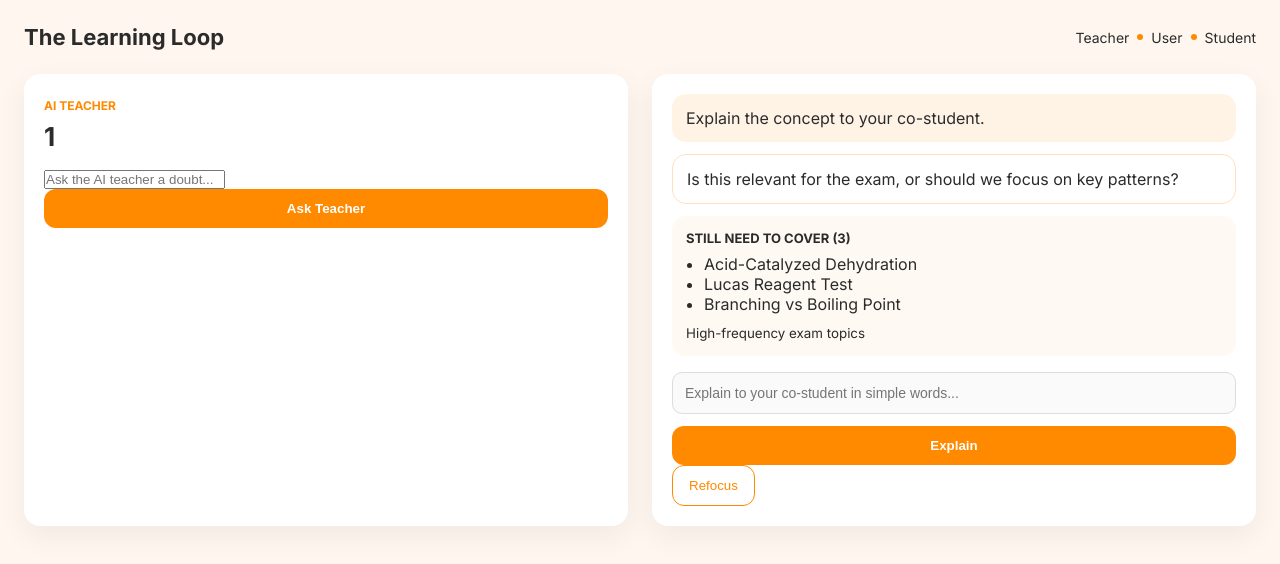
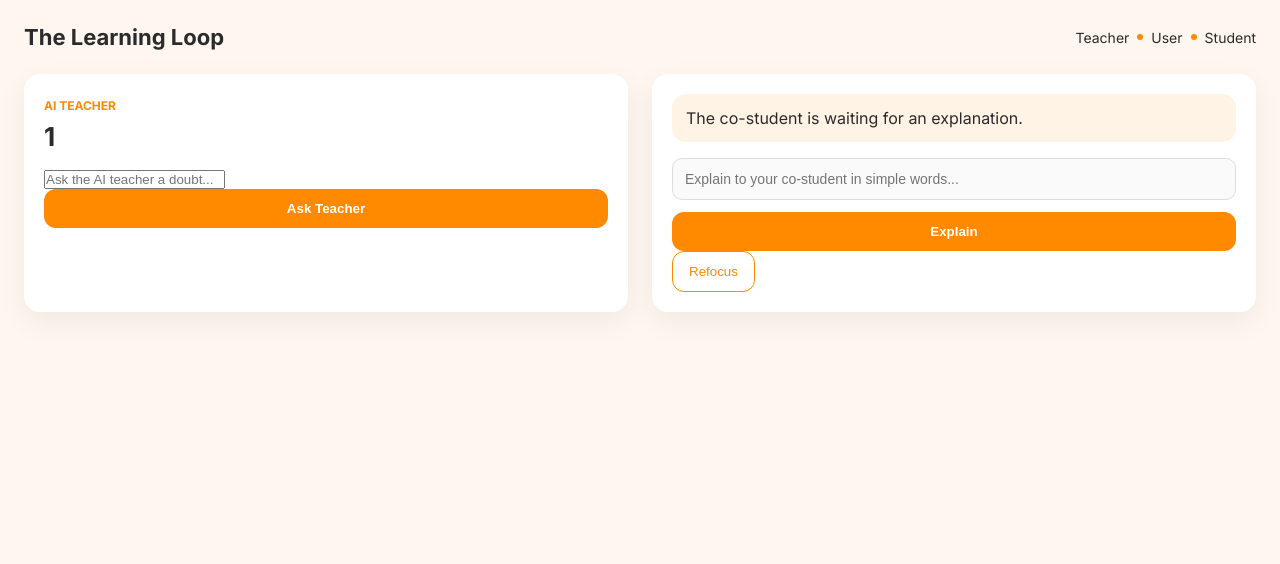
Before and after one commit to YashRajput74/sahajMarg, a React (Vite) app: page /two-assistants/1 in a window 1280 px wide. Shown: the top 564 px of the page. Built offline with nearby package versions, Linux system fonts and the light colour scheme; no server answers.

Commit message:
improvise the co studnet

```diff
--- a/src/pages/twoAssistantsMode/LearningLoop.jsx
+++ b/src/pages/twoAssistantsMode/LearningLoop.jsx
@@ -6,6 +6,7 @@ export default function LearningLoop() {
     const { topic } = useParams();
 
     const [sessionId, setSessionId] = useState(null);
+    const [studentQuestion, setStudentQuestion] = useState("");
 
     const [teacherInput, setTeacherInput] = useState("");
     const [teacherExplanation, setTeacherExplanation] = useState("");
@@ -33,7 +34,6 @@ export default function LearningLoop() {
 
         createSession();
     }, [topic, sessionId]);
-
     async function askTeacher() {
         if (!sessionId || !teacherInput.trim()) return;
 
@@ -53,6 +53,19 @@ export default function LearningLoop() {
         const data = await res.json();
         setTeacherExplanation(data.explanation);
         setTeacherInput("");
+
+        // 🔥 NEW: ask co-student to generate a question
+        const qRes = await fetch(
+            `${BACKEND_URL}/learning-loop/student/question`,
+            {
+                method: "POST",
+                headers: { "Content-Type": "application/json" },
+                body: JSON.stringify({ sessionId }),
+            }
+        );
+
+        const qData = await qRes.json();
+        setStudentQuestion(qData.question);
     }
 
     async function explainToStudent() {
@@ -80,6 +93,8 @@ export default function LearningLoop() {
         setStudentFeedback(evalData.feedback);
         setStudentStatus(evalData.status);
         setStudentInput("");
+        setStudentQuestion("");
+
     }
 
     async function refocus() {
@@ -148,10 +163,15 @@ export default function LearningLoop() {
                     )}
 
                     <div className="ll-chat-card">
-                        <p>{studentFeedback || "Explain the concept to your co-student."}</p>
+                        <p>
+                            {studentQuestion
+                                ? studentQuestion
+                                : "The co-student is waiting for an explanation."}
+                        </p>
                     </div>
 
 
+                    {/*
                     <div className="ll-chat-card ll-exam-focus">
                         <p>
                             Is this relevant for the exam, or should we focus on key patterns?
@@ -166,7 +186,7 @@ export default function LearningLoop() {
                             <li>Branching vs Boiling Point</li>
                         </ul>
                         <small>High-frequency exam topics</small>
-                    </div>
+                    </div> */}
 
                     {/* CO-STUDENT INPUT */}
                     <div className="ll-input-area">
```
